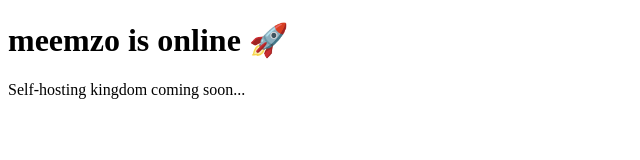
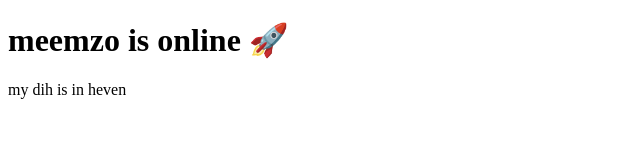
Before and after one commit to meemzo/meemzo-site, a plain HTML site: page index.html in a window 1280 px wide. Shown: the whole page, without its empty margins (0-640 px from the left). Drawn offline with Linux system fonts and the light colour scheme.

Commit message:
Update index.html

```diff
--- a/index.html
+++ b/index.html
@@ -4,6 +4,6 @@
   <head><title>meemzo.com</title></head>
   <body>
     <h1>meemzo is online 🚀</h1>
-    <p>Self-hosting kingdom coming soon...</p>
+    <p>my dih is in heven</p>
   </body>
 </html>
```
